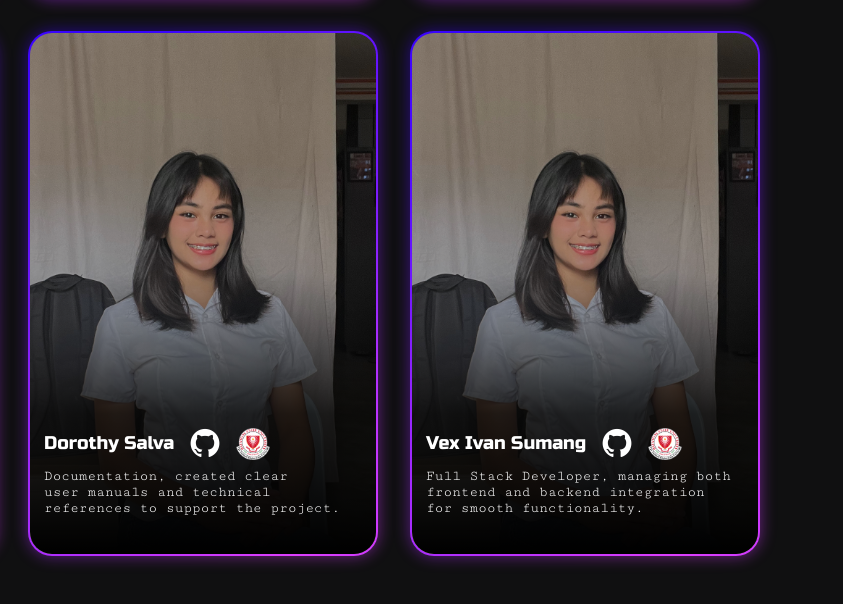
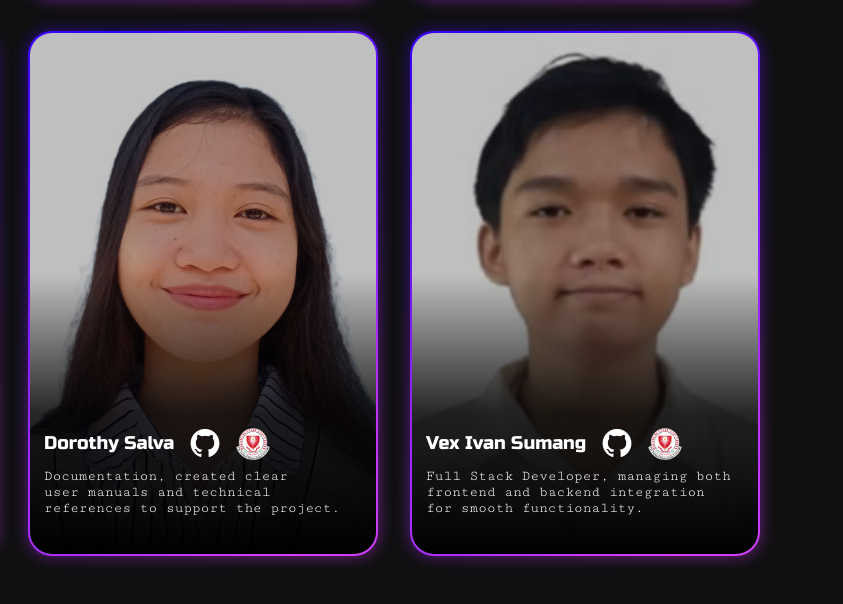
Before and after one commit to controlplusn/code-to-mips-binary-converter, a plain HTML site: page index.html in a window 1280 px wide. Shown: the part 1438-2042 px from the top of the page, 437-1280 px from the left. Drawn offline with nearby package versions, Linux system fonts and the light colour scheme.

Commit message:
Finalized images on about section

```diff
--- a/style.css
+++ b/style.css
@@ -407,11 +407,11 @@ code {
 }
 
 .dorothy .profile-image {
-	background-image: url(images/ziac.jpg);
+	background-image: url(images/dorothy.jpg);
 }
 
 .vex .profile-image {
-	background-image: url(images/ziac.jpg);
+	background-image: url(images/vex.jpg);
 }
 
 .profile-wrapper {
```
Also changed, not shown: images/dorothy.jpg (added), images/vex.jpg (added), 1 other file.
